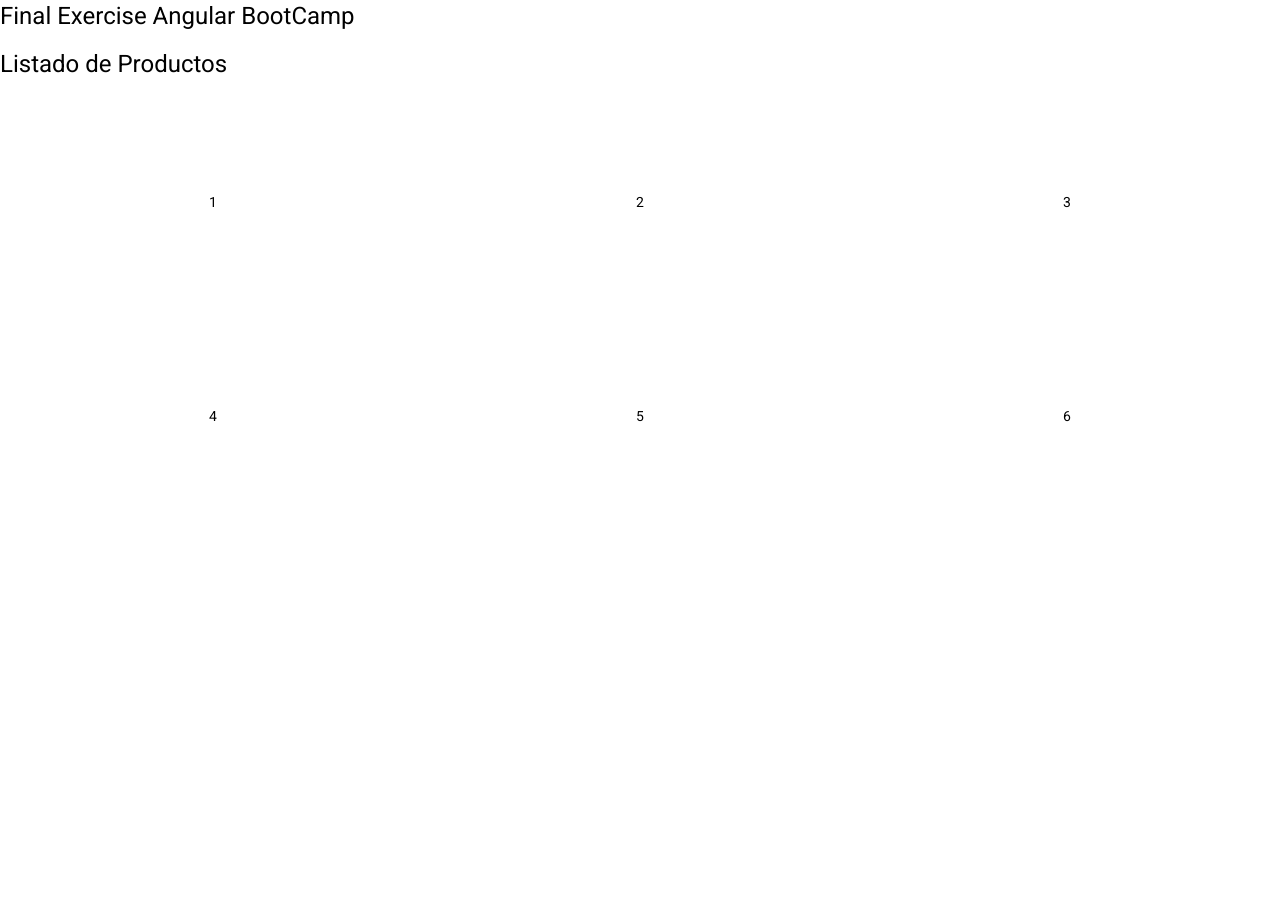
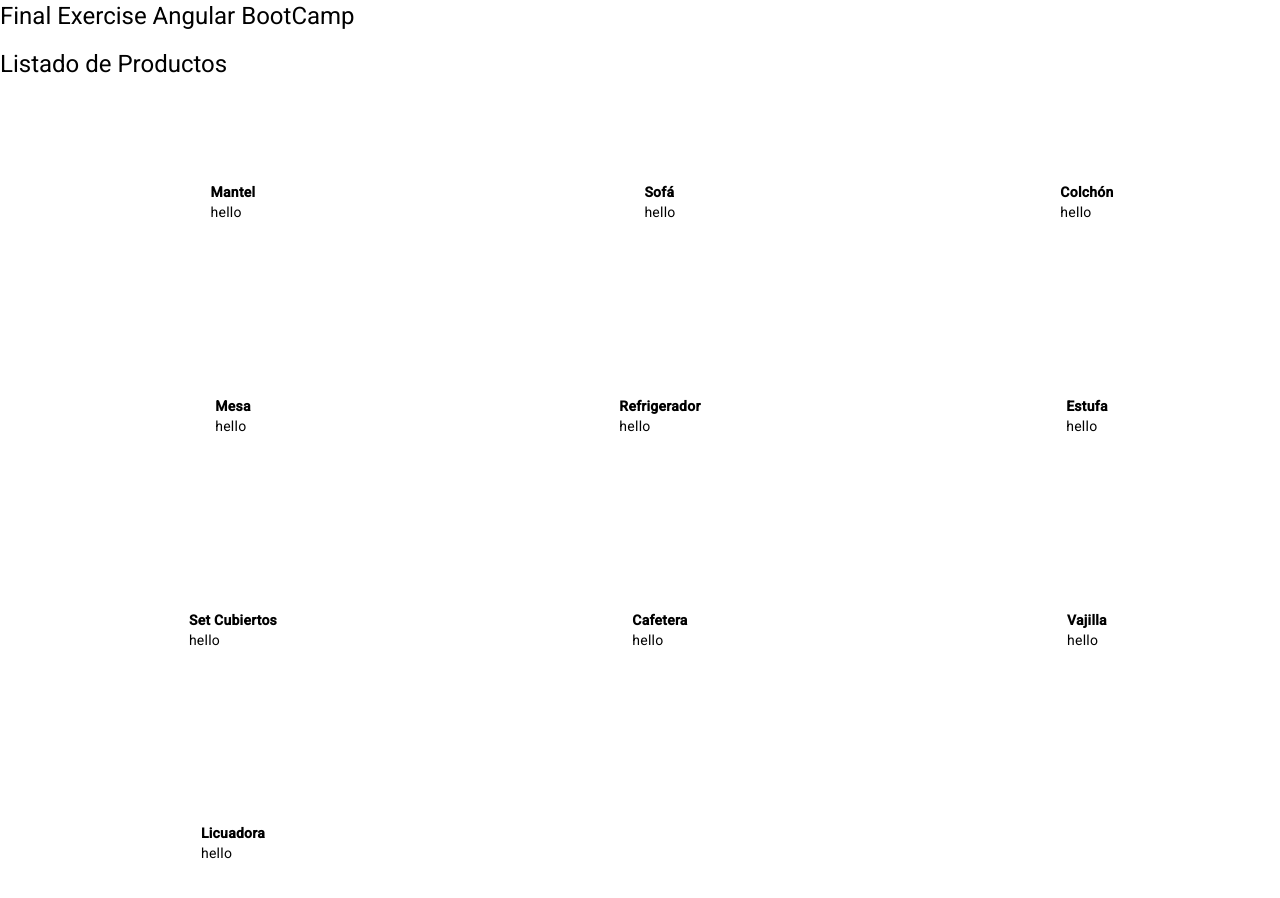
Before and after one commit to JaviVega2810/APEXHomeworksAngular, an Angular app: page /products in a window 1280 px wide. Shown: the top 898 px of the page. Before the commit the page ends 800 px from the top, so only its background shows below. Built offline with nearby package versions, Linux system fonts and the light colour scheme.

Commit message:
changes to set grid list for products

```diff
--- a/src/app/components/products/products.component.html
+++ b/src/app/components/products/products.component.html
@@ -1,11 +1,11 @@
 <div>
   <h1>Listado de Productos</h1>
   <mat-grid-list cols="3" rowHeight="2:1">
-    <mat-grid-tile>1</mat-grid-tile>
-    <mat-grid-tile>2</mat-grid-tile>
-    <mat-grid-tile>3</mat-grid-tile>
-    <mat-grid-tile>4</mat-grid-tile>
-    <mat-grid-tile>5</mat-grid-tile>
-    <mat-grid-tile>6</mat-grid-tile>
+    <mat-grid-tile *ngFor="let item of items">
+      <dl>
+        <dd><strong>{{ item.title }}</strong></dd>
+        <dd>{{ item.description }}</dd>
+      </dl>
+    </mat-grid-tile>
   </mat-grid-list>
 </div>
--- a/src/app/components/products/products.component.scss
+++ b/src/app/components/products/products.component.scss
@@ -0,0 +1,3 @@
+.title{
+  text-align: center;
+}
--- a/src/app/components/products/products.component.ts
+++ b/src/app/components/products/products.component.ts
@@ -1,4 +1,6 @@
 import { Component } from '@angular/core';
+import { HardCodeProductsService } from '../../services/hard-code-products.service';
+import { Product } from '../../interfaces/product';
 
 @Component({
   selector: 'app-products',
@@ -7,4 +9,10 @@ import { Component } from '@angular/core';
 })
 export class ProductsComponent {
 
+  public constructor(private readonly products: HardCodeProductsService){}
+
+  public items: Product[] = this.products.getItems();
+
+
+
 }
```
